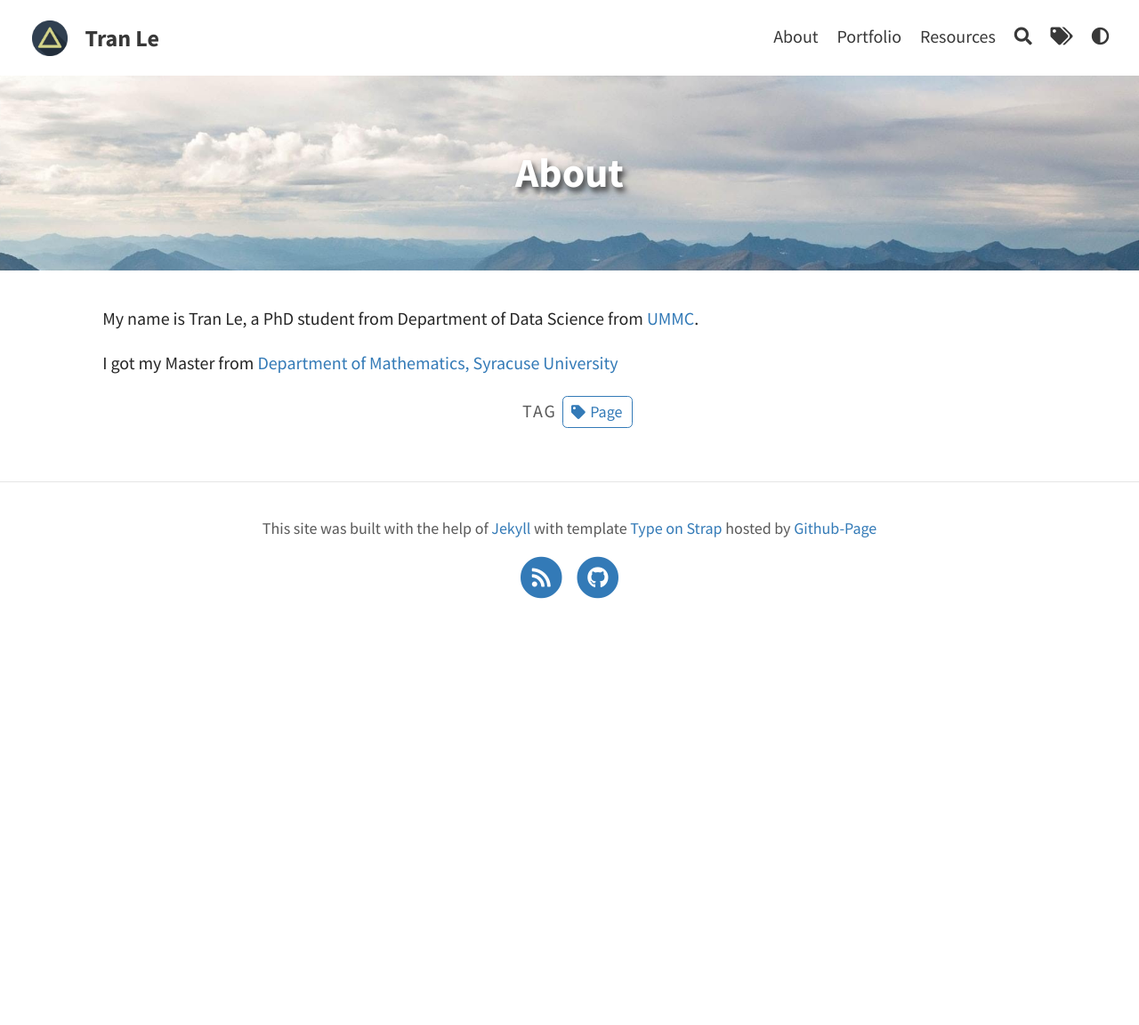
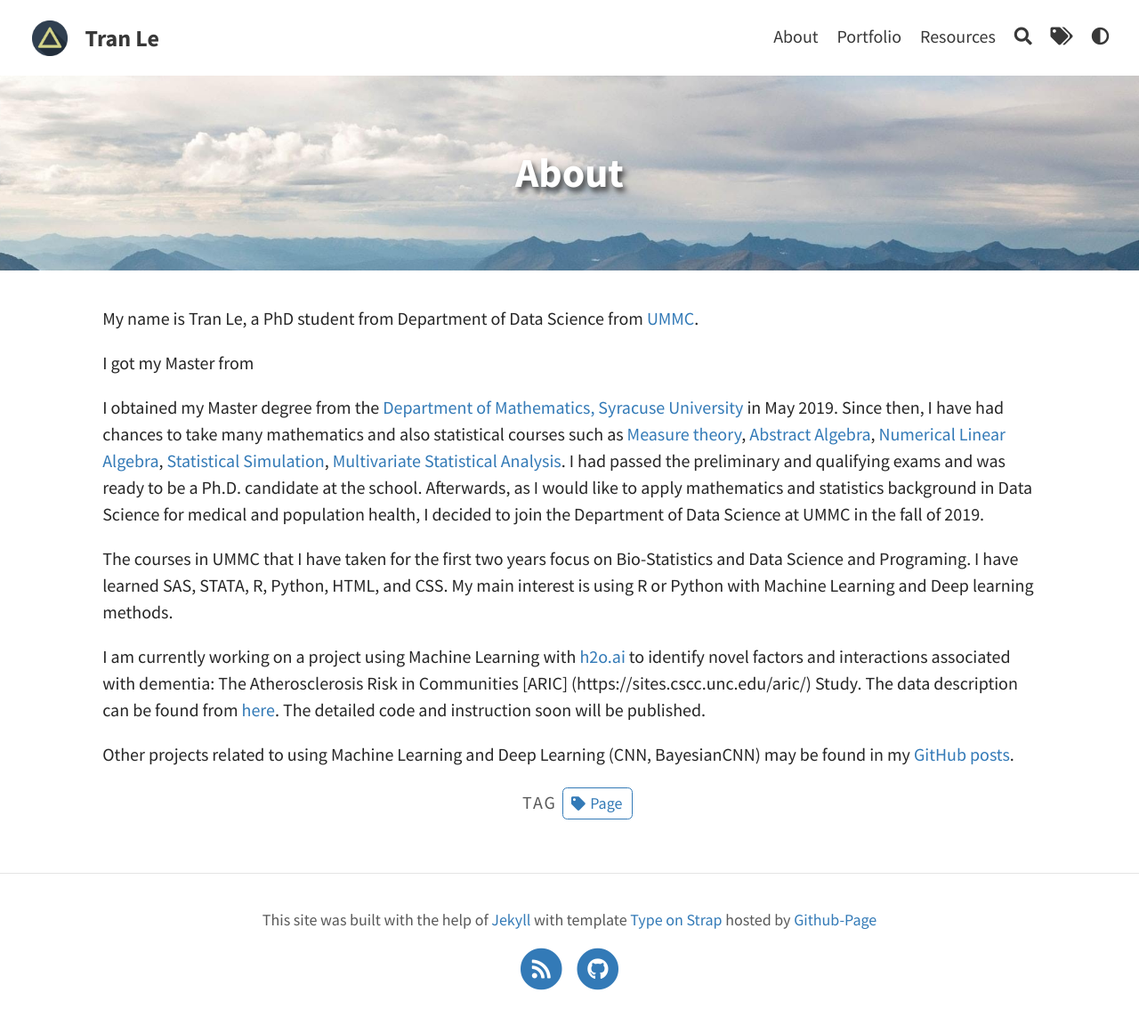
Before and after one commit to tranktle/porfolio, a Jekyll site: the page built from pages/about.md, in a window 1280 px wide. Shown: the whole page at 89% size. Built offline with Jekyll 4.4.1, drawn with Linux system fonts in a browser that asks for light colours; before the commit the page ends 900 px from its top, so only the background shows below that.

Commit message:
Update about.md

```diff
--- a/pages/about.md
+++ b/pages/about.md
@@ -7,4 +7,12 @@ tags: [Page]
 ---
 My name is Tran Le, a PhD student from Department of Data Science from [UMMC](https://www.umc.edu/SoPH/Departments-and-Faculty/Data-Science/Department-of-Data-Science-Home.html).
 
-I got my Master from [Department of Mathematics, Syracuse University](https://thecollege.syr.edu/mathematics/)
+I got my Master from
+
+I obtained my Master degree from the [Department of Mathematics, Syracuse University](https://thecollege.syr.edu/mathematics/) in May 2019. Since then, I have had chances to take many mathematics and also statistical courses such as [Measure theory](https://www.maa.org/press/maa-reviews/principles-of-mathematical-analysis), [Abstract Algebra](https://www.maa.org/press/maa-reviews/abstract-algebra), [Numerical Linear Algebra](https://books.google.com/books/about/Numerical_Linear_Algebra.html?id=JaPtxOytY7kC), [Statistical Simulation](https://www.amazon.com/Simulation-Sheldon-M-Ross/dp/0124158250/ref=pd_lpo_1?pd_rd_i=0124158250&psc=1), [Multivariate Statistical Analysis](https://books.google.com/books/about/An_Introduction_to_Multivariate_Statisti.html?id=Cmm9QgAACAAJ). I had passed the preliminary and qualifying exams and was ready to be a Ph.D. candidate at the school. Afterwards, as I would like to apply mathematics and statistics background in Data Science for medical and population health, I decided to join the Department of Data Science at UMMC in the fall of 2019.
+
+The courses in UMMC that I have taken for the first two years focus on Bio-Statistics and Data Science and Programing. I have learned SAS, STATA, R, Python, HTML, and CSS. My main interest is using R or Python with Machine Learning and Deep learning methods.
+
+I am currently working on a project using Machine Learning with [h2o.ai](https://docs.h2o.ai/h2o/latest-stable/h2o-docs/index.html) to identify novel factors and interactions associated with dementia: The Atherosclerosis Risk in Communities [ARIC] (https://sites.cscc.unc.edu/aric/) Study. The data description can be found from [here](https://mindset.umc.edu/aricvarexplorer/index.html). The detailed code and instruction soon will be published.
+
+Other projects related to using Machine Learning and Deep Learning (CNN, BayesianCNN) may be found in my [GitHub posts](https://tranktle.github.io/porfolio/).
```
